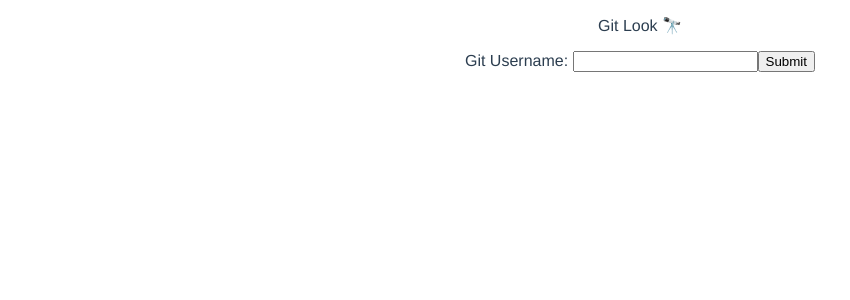
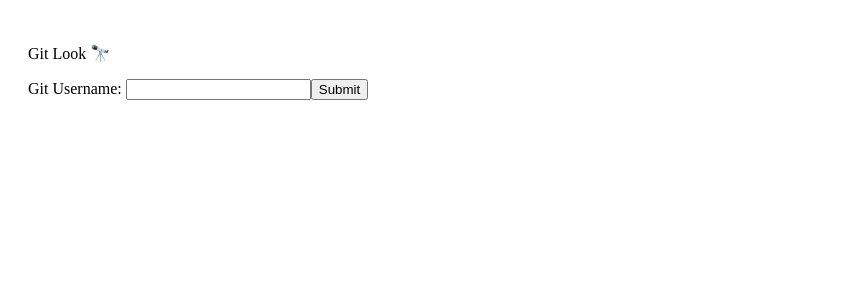
Before and after one commit to schafeld/git-look, a Vue app: page / in a window 1280 px wide. Shown: the top 300 px of the page, without its empty margins (0-850 px from the left). Built offline with nearby package versions, Linux system fonts and the light colour scheme.

Commit message:
implement element-ui into app

```diff
--- a/src/App.vue
+++ b/src/App.vue
@@ -1,8 +1,10 @@
 <template>
-  <div id="app">
-    <p>Git Look 🔭</p>
-    <router-view/>
-  </div>
+  <el-container>
+    <el-main>
+      <p>Git Look 🔭</p>
+      <router-view/>
+    </el-main>
+  </el-container>
 </template>
 
 <style>
--- a/src/main.js
+++ b/src/main.js
@@ -1,9 +1,12 @@
 import Vue from 'vue'
+import Element from 'element-ui'
 import App from './App.vue'
 import router from './router'
 import store from './store/'
 import './registerServiceWorker'
+import 'element-ui/lib/theme-chalk/index.css'
 
+Vue.use(Element)
 Vue.config.productionTip = false
 
 new Vue({
```
